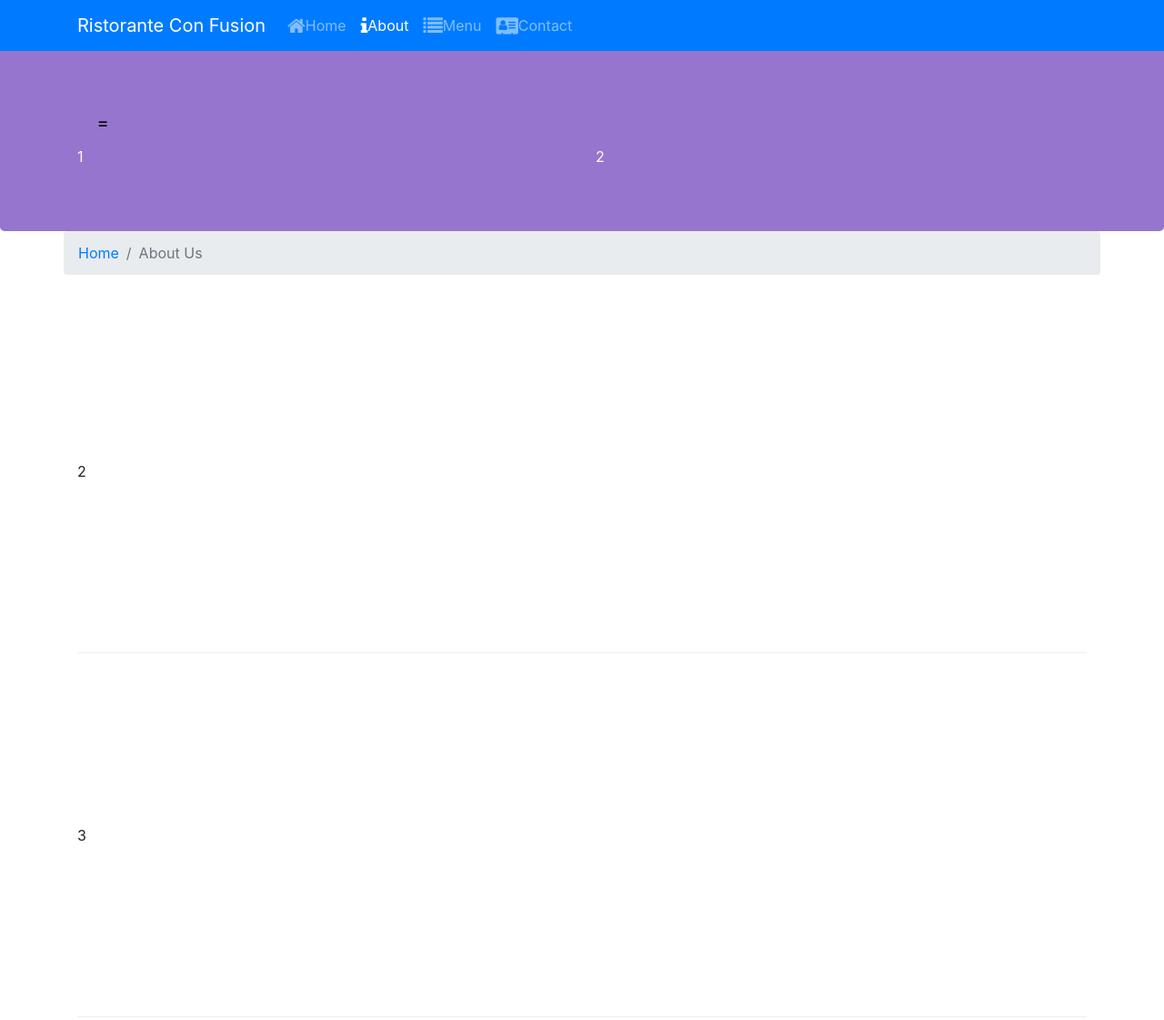
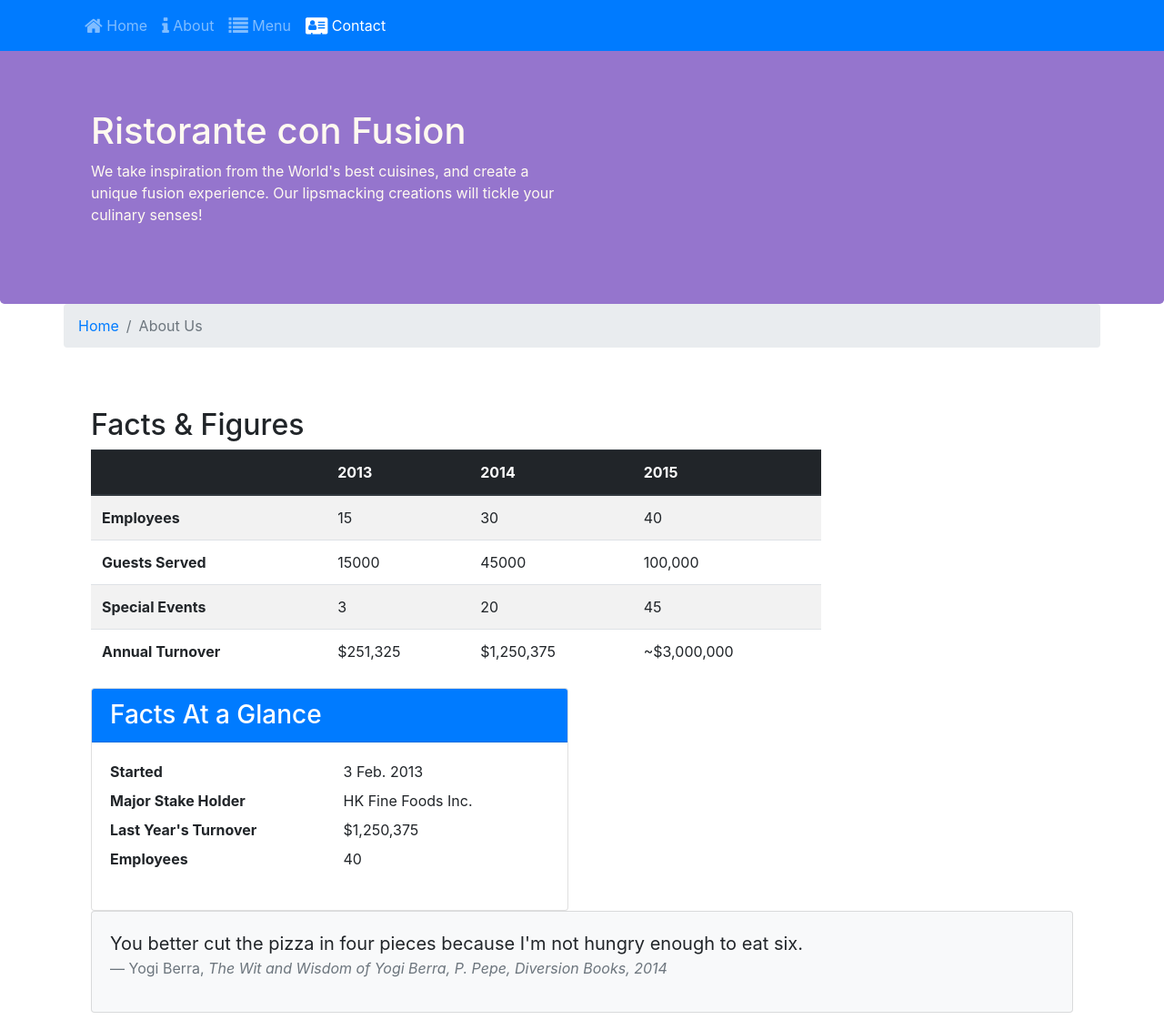
Before and after one commit to trandtrieu/Ex5, a website: page aboutus.html in a window 1280 px wide. Shown: the top 1121 px of the page at 91% size. Drawn offline with nearby package versions, Linux system fonts and the light colour scheme.

Commit message:
Tables and Cards

```diff
--- a/aboutus.html
+++ b/aboutus.html
@@ -14,45 +14,40 @@
 </head>
 
 <body>
+    <nav class="navbar navbar-dark navbar-expand-sm bg-primary fixed-top">
+        <div class="container">
+            <button class="navbar-toggler" type="button" data-toggle="collapse" data-target="#Navbar">
+                <span class="navbar-toggler-icon"></span>
+            </button>
+            <ul class="navbar-nav mr-auto">
+                <div class="collapse navbar-collapse" id="Navbar">
+                    <ul class="navbar-nav mr-auto">
+                        <li class="nav-item"><a class="nav-link" href="./index.html"><span
+                                    class="fa fa-home fa-lg"></span>
+                                Home</a></li>
+                        <li class="nav-item"><a class="nav-link" href="./aboutus.html"><span
+                                    class="fa fa-info fa-lg"></span> About</a>
+                        </li>
+                        <li class="nav-item"><a class="nav-link" href="contactus.html"><span
+                                    class="fa fa-list fa-lg"></span> Menu</a>
+                        </li>
+                        <li class="nav-item active"><a class="nav-link" href="#"><span
+                                    class="fa fa-address-card fa-lg"></span>
+                                Contact</a></li>
+                    </ul>
+                </div>
+        </div>
+    </nav>
     <header class="jumbotron">
         <div class="container">
             <div class="row row-header">
-                <nav class="navbar navbar-dark navbar-expand-sm bg-primary fixed-top">
-                    <div class="container">
-                        <a class="navbar-brand" href="#">Ristorante Con Fusion</a>
-                        <ul class="navbar-nav mr-auto">
-                            <li class="nav-item "><a class="nav-link" href="index.html"><span
-                                        class="fa fa-home fa-lg"></span>Home</a>
-                            </li>
-                            <li class="nav-item active"><a class="nav-link" href="./aboutus.html"><span
-                                        class="fa fa-info fa-lg"></span>About</a>
-                            </li>
-                            <li class="nav-item"><a class="nav-link" href="#"><span
-                                        class="fa fa-list fa-lg"></span>Menu</a></li>
-                            <li class="nav-item"><a class="nav-link" href="contactus.html"><span
-                                        class="fa fa-address-card fa-lg"></span>Contact</a></li>
-                        </ul>
-                    </div>
-                </nav>
-                <button class="navbar-toggler" type="button" data-toggle="collapse" data-target="#Navbar">
-                    <span class="navbar-toggler-icon">=</span>
-                </button>
-                <div class="collapse navbar-collapse" id="Navbar">
-                    <ul class="navbar-nav mr-auto">
-                        <li class="nav-item "><a class="nav-link" href="index.html">Home</a></li>
-                        <li class="nav-item active"><a class="nav-link" href="./aboutus.html">About</a></li>
-                        <li class="nav-item"><a class="nav-link" href="#">Menu</a></li>
-                        <li class="nav-item"><a class="nav-link" href="contactus.html">Contact</a></li>
-                    </ul>
+                <div class="col-12 col-sm-6">
+                    <h1>Ristorante con Fusion</h1>
+                    <p>We take inspiration from the World's best cuisines, and create a unique fusion experience. Our
+                        lipsmacking creations will tickle your culinary senses!</p>
                 </div>
-
-
-
-            </div>
-            <div class="row">
-                <div class="col-12 col-sm-6"> 1 </div>
-                <div class="col-12 col-sm-6"> 2 </div>
-
+                <div class="col-12 col-sm">
+                </div>
             </div>
         </div>
     </header>
@@ -63,14 +58,81 @@
                 <li class="breadcrumb-item active">About Us</li>
             </ol>
         </div>
-        <div class="row row-content align-items-center">2</div>
-        <div class="row row-content align-items-center">3</div>
-        <div class="row row-content align-items-center">...</div>
-        <div class="row">
-            <div class="col-12 col-sm-4 order-sm-last col-md-3">1</div>
+        <div class="row row-content">
+            <div class="col-12 col-sm-9">
+                <h2>Facts &amp; Figures</h2>
+                <div class="table-responsive">
+                    <table class="table table-striped">
+                        <thead class="thead-dark">
+                            <tr>
+                                <th>&nbsp;</th>
+                                <th>2013</th>
+                                <th>2014</th>
+                                <th>2015</th>
+                            </tr>
+                        </thead>
+                        <tbody>
+                            <tr>
+                                <th>Employees</th>
+                                <td>15</td>
+                                <td>30</td>
+                                <td>40</td>
+                            </tr>
+                            <tr>
+                                <th>Guests Served</th>
+                                <td>15000</td>
+                                <td>45000</td>
+                                <td>100,000</td>
+                            </tr>
+                            <tr>
+                                <th>Special Events</th>
+                                <td>3</td>
+                                <td>20</td>
+                                <td>45</td>
+                            </tr>
+                            <tr>
+                                <th>Annual Turnover</th>
+                                <td>$251,325</td>
+                                <td>$1,250,375</td>
+                                <td>~$3,000,000</td>
+                            </tr>
+                        </tbody>
+                    </table>
+                </div>
 
-            <div class="col col-sm order-sm-first col-md">2</div>
+            </div>
+            <div class="col-12 col-sm-6">
+                <div class="card">
+                    <h3 class="card-header bg-primary text-white">Facts At a Glance</h3>
+                    <div class="card-body">
+                        <dl class="row">
+                            <dt class="col-6">Started</dt>
+                            <dd class="col-6">3 Feb. 2013</dd>
+                            <dt class="col-6">Major Stake Holder</dt>
+                            <dd class="col-6">HK Fine Foods Inc.</dd>
+                            <dt class="col-6">Last Year's Turnover</dt>
+                            <dd class="col-6">$1,250,375</dd>
+                            <dt class="col-6">Employees</dt>
+                            <dd class="col-6">40</dd>
+                        </dl>
+                    </div>
+                </div>
+            </div>
+            <div class="col-12">
+                <div class="card card-body bg-light">
+                    <blockquote class="blockquote">
+                        <p class="mb-0">You better cut the pizza in four pieces because
+                            I'm not hungry enough to eat six.</p>
+                        <footer class="blockquote-footer">Yogi Berra,
+                            <cite title="Source Title">The Wit and Wisdom of Yogi Berra,
+                                P. Pepe, Diversion Books, 2014</cite>
+                        </footer>
+                    </blockquote>
+                </div>
+            </div>
+
         </div>
+
     </section>
     <footer class="footer">
         <div class="container">
```
